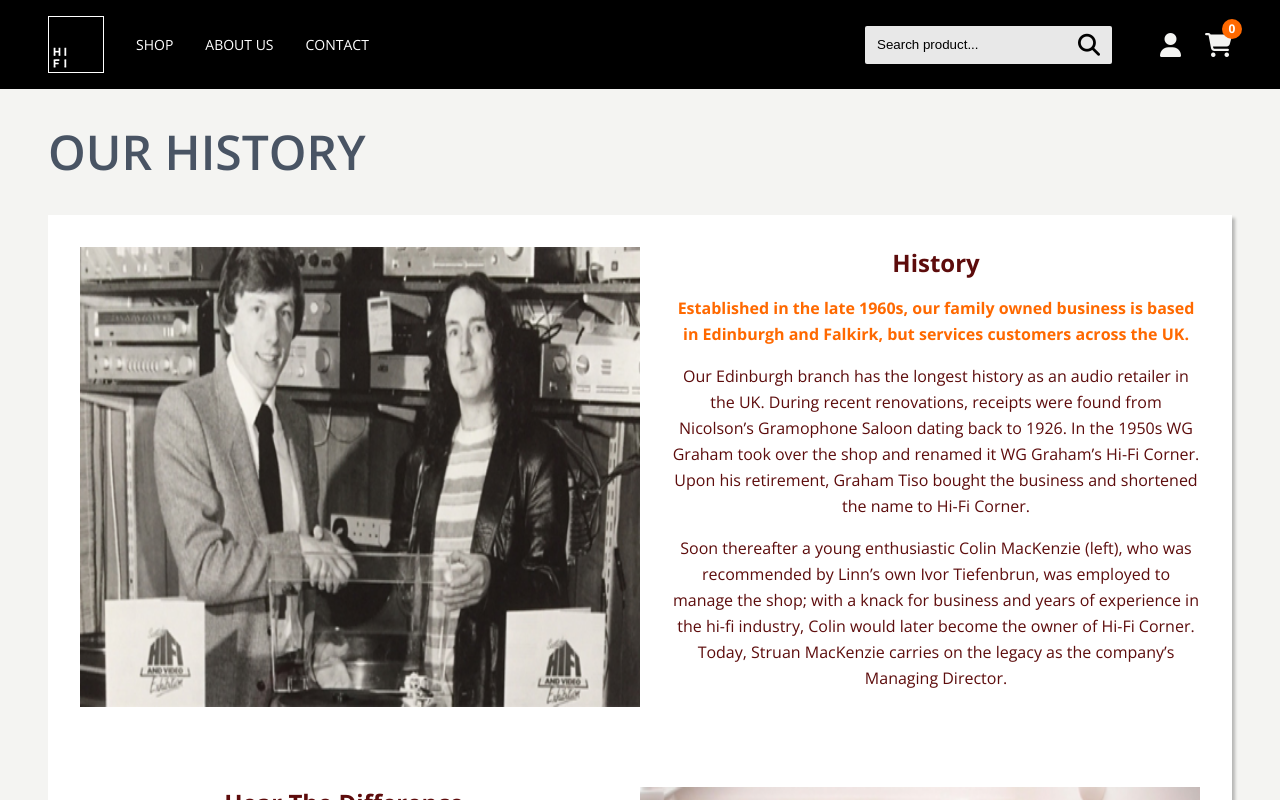
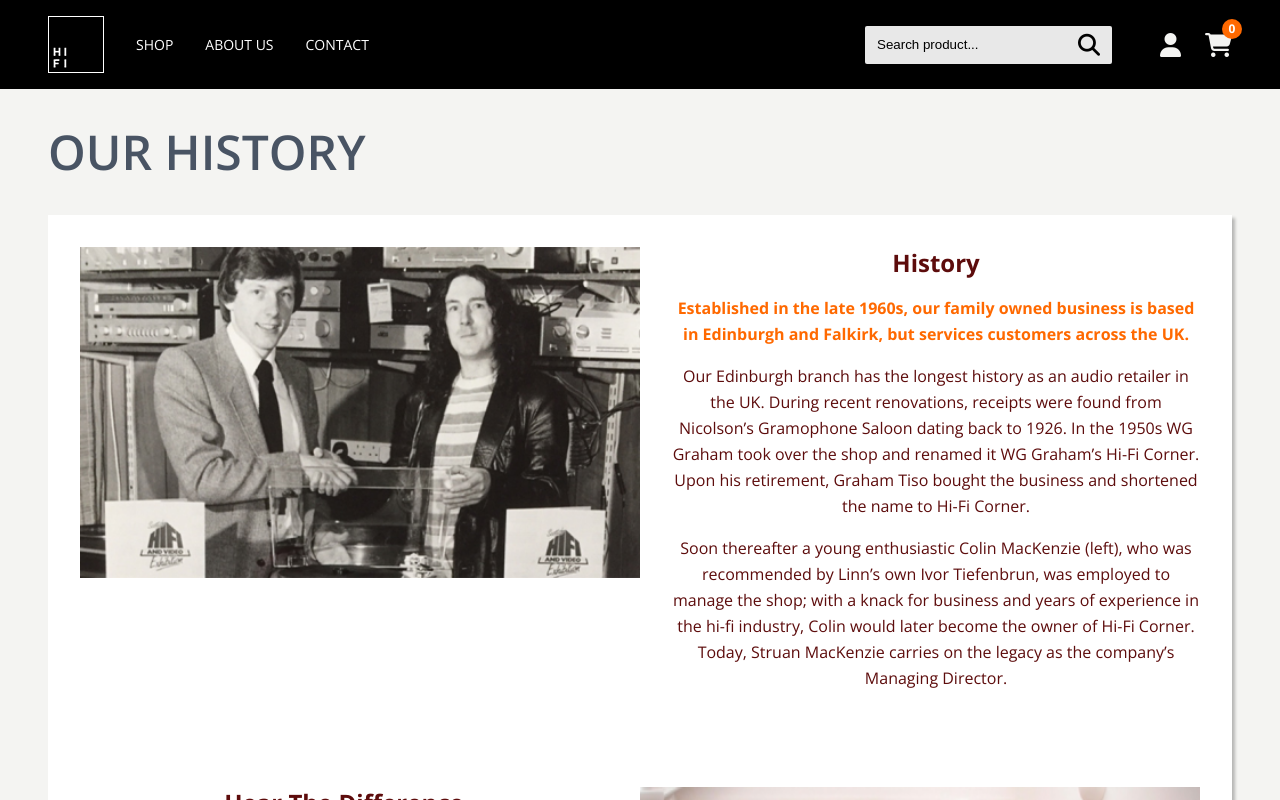
Before and after one commit to rts-cmk-wu08/the-big-bad-wolf, a React (Create React App) app: page /about in a window 1280 px wide. Shown: the top 800 px of the page. Built offline with nearby package versions, Linux system fonts and the light colour scheme.

Commit message:
billeder på about

```diff
--- a/src/pages/About.js
+++ b/src/pages/About.js
@@ -1,4 +1,6 @@
 import "./about.scss"
+import { LazyLoadImage } from "react-lazy-load-image-component";
+import 'react-lazy-load-image-component/src/effects/opacity.css';
 import Image1 from "../images/about1.png";
 import Image2 from "../images/about2.png";
 import Image3 from "../images/about3.png";
@@ -15,7 +17,7 @@
     <section className="page-content white shadow center">
         <div class="item">
 
-            <div class="item__img"><img src={Image1} alt="image 1"/></div>
+            <div class="item__img"><LazyLoadImage effect="opacity" src={Image1} alt=""/></div>
             <article class="item__info">
                 <h2 className="bold">History</h2>
                 <p class="p-col bold">Established in the late 1960s, our family owned business is based in Edinburgh and Falkirk, but services customers across the UK. </p>
@@ -33,12 +35,12 @@
                 <p>It's our aim to get the right product for you.</p>
                 <p>Our experts are on hand to guide you through the differences between speakers, amplifiers and sources and provide simple solutions that suit your needs.</p>
                 </article>
-            <div class="item__img"><img src={Image2} alt="image 1"/></div>
+            <div class="item__img"><img src={Image2} alt=""/></div>
         </div>
 
 
         <div class="item">
-            <div class="item__img"><img src={Image3} alt="image 3"/></div>
+            <div class="item__img"><img src={Image3} alt=""/></div>
             <article class="item__info">
                 <h2 className="bold">Services</h2>
                 <p class="p-col bold">Our passion for the products we sell and, for our customers’ satisfaction simply means that we happily offer additional services not found on the high-street. </p>
@@ -60,7 +62,7 @@
                 <p>If you are looking for a product not found in our demonstration showrooms or our online site, don’t fret as we have access to hundreds of brands.</p>
                 <p>One of our biggest pleasures of working in this industry is to see the smile on our customers’ faces when they finally hear and see the system of their dreams.   </p>
             </article>
-            <div class="item__img"><img src={Image4} alt="image 4"/></div>
+            <div class="item__img"><img src={Image4} alt=""/></div>
         </div>
     </section>
 
```
